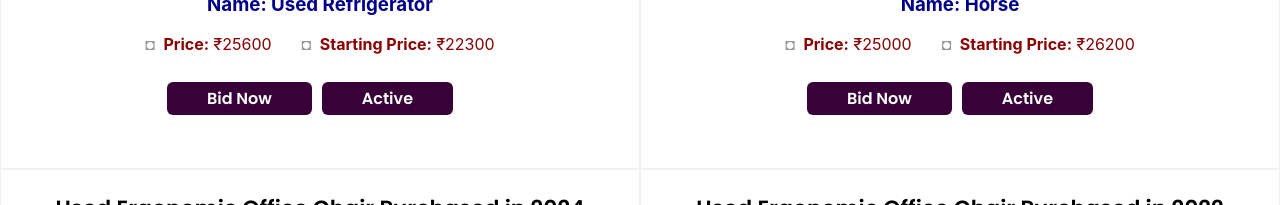
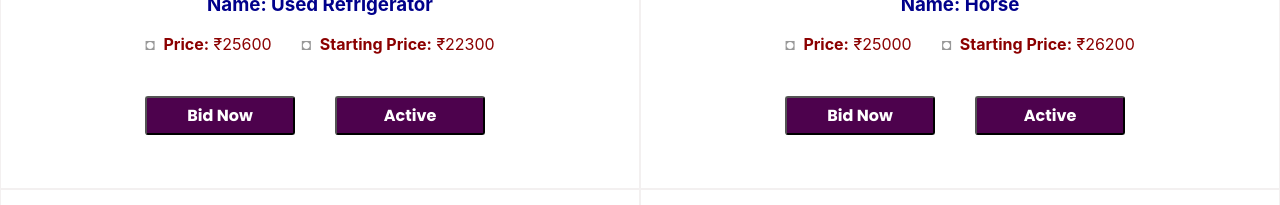
Before and after one commit to asin977/Auction-Bidding-System, a React (Create React App) app: page / in a window 1280 px wide. Shown: the part 408-613 px from the top of the page. Built offline with nearby package versions, Linux system fonts and the light colour scheme.

Commit message:
refractor:resolved the review comments.

```diff
--- a/src/components/button/index.tsx
+++ b/src/components/button/index.tsx
@@ -3,13 +3,13 @@ import React from 'react';
 import './styles.css';
 
 export interface ButtonProps extends React.ComponentPropsWithRef<'button'> {
-  variant? : 'primary' | 'secondary';
+  variant?: 'primary' | 'secondary';
 
   children: React.ReactNode;
 }
 
 const Button: React.FC<ButtonProps> = ({ variant = 'primary', children }) => {
-  const buttonClass = `button:${variant}`;
+  const buttonClass = `primary:${variant}`;
 
   return <button className={`${buttonClass} common-button`}>{children}</button>;
 };
--- a/src/components/button/styles.css
+++ b/src/components/button/styles.css
@@ -5,4 +5,11 @@
   margin-top: 12px;
   margin-right: 10px;
   margin-bottom: 20px;
+  background-color: rgb(77, 2, 77);
+  color: #fff;
+  font-size: 16px;
+  font-family: 'bold';
+  padding: 5px 30px;
+  width: 150px;
+  border-radius: 3px;
 }
--- a/src/pages/Home.tsx
+++ b/src/pages/Home.tsx
@@ -3,8 +3,7 @@ import React from 'react';
 import productDataJson from '../data/products.json';
 import { ProductList } from '../types/product';
 import Button from '../components/button';
-import '../components/AuctionProducts/styles.css';
-
+import './home.css';
 
 export const Home: React.FC = () => (
   <>
@@ -29,9 +28,9 @@ export const Home: React.FC = () => (
               </span>
             </p>
           </div>
-          <div className="button">
+          <div className="button-container">
             <Button> Bid Now</Button>
-            <Button> Active</Button>
+            <Button>Active</Button>
           </div>
         </div>
       ))}
--- a/src/components/AuctionProducts/styles.css
+++ b/src/pages/home.css
@@ -12,24 +12,6 @@
 .product-container {
   box-sizing: border-box;
   background-color: #fff;
-}
-
-button {
-  width: fit-content;
-  max-width: 500px;
-  display: flex;
-  justify-content: center;
-  align-items: center;
-  background-color: rgb(56, 1, 56);
-  color: #fff;
-  font-weight: bold;
-  font-size: 16px;
-  font-family: 'semi-bold';
-  padding: 4px 40px;
-  border-radius: 6px;
-  cursor: pointer;
-  border: none;
-  margin-top: 20px;
 }
 
 .button {
@@ -109,3 +91,10 @@ button {
   margin: 0px;
   padding: 20px;
 }
+
+.button-container {
+  display: flex;
+  justify-content: center;
+  margin-top: 30px;
+  gap: 30px;
+}
```
Lines whose indentation alone changed are shown as unchanged.
